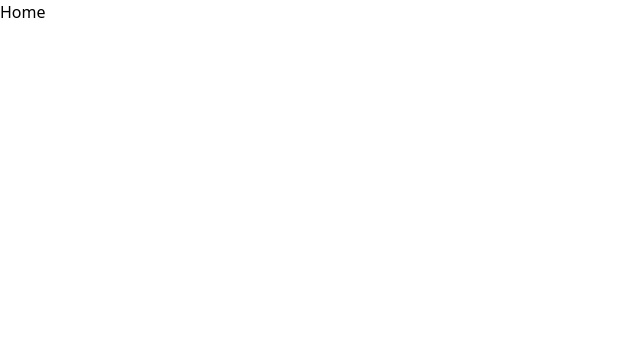
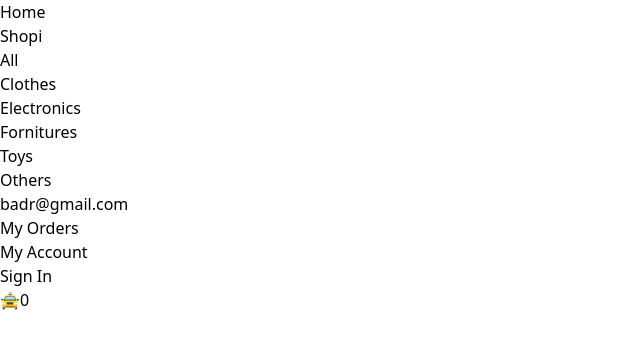
Before and after one commit to Bernullys/Curso-Ecommerce, a React (Vite) app in the folder Ecommerce/: page / in a window 1280 px wide. Shown: the top 348 px of the page, without its empty margins (0-640 px from the left). Built offline with nearby package versions, Linux system fonts and the light colour scheme.

Commit message:
navbar sin estilos

```diff
--- /dev/null
+++ b/Ecommerce/src/Components/Navbar/index.jsx
@@ -0,0 +1,72 @@
+import { NavLink } from "react-router-dom"
+
+const NavBar = () => {
+    return (
+        <nav>
+            <ul>
+                <li>
+                    <NavLink to='/'>
+                        Shopi
+                    </NavLink>
+                </li>
+                <li>
+                    <NavLink to='/all'>
+                        All
+                    </NavLink>
+                </li>
+                <li>
+                    <NavLink to='/clothes'>
+                        Clothes
+                    </NavLink>
+                </li>
+                <li>
+                    <NavLink to='/electronics'>
+                        Electronics
+                    </NavLink>
+                </li>
+                <li>
+                    <NavLink to='/fornitures'>
+                        Fornitures
+                    </NavLink>
+                </li>
+                <li>
+                    <NavLink to='/toys'>
+                        Toys
+                    </NavLink>
+                </li>
+                <li>
+                    <NavLink to='/others'>
+                        Others
+                    </NavLink>
+                </li>
+            </ul>
+            <ul>
+                <li>
+                    <NavLink to='/'>
+                        badr@gmail.com
+                    </NavLink>
+                </li>
+                <li>
+                    <NavLink to='/myorders'>
+                        My Orders
+                    </NavLink>
+                </li>
+                <li>
+                    <NavLink to='/myaccount'>
+                        My Account
+                    </NavLink>
+                </li>
+                <li>
+                    <NavLink to='/signin'>
+                        Sign In
+                    </NavLink>
+                </li>
+                <li>
+                    🚖0
+                </li>
+            </ul>
+        </nav>
+    )
+}
+
+export default NavBar
--- a/Ecommerce/src/Pages/App/index.jsx
+++ b/Ecommerce/src/Pages/App/index.jsx
@@ -5,6 +5,7 @@ import MyOrders from '../MyOrders/index';
 import MyOrder from '../MyOrder';
 import SignIn from '../SignIn/index';
 import NotFound from '../NotFound/index';
+import NavBar from '../../Components/Navbar/index'
 import './App.css';
 
 const AppRoutes = () => {
@@ -24,6 +25,7 @@ function App() {
   return (
     <BrowserRouter>
       <AppRoutes />
+      <NavBar />
     </BrowserRouter>
   )
 }
```
